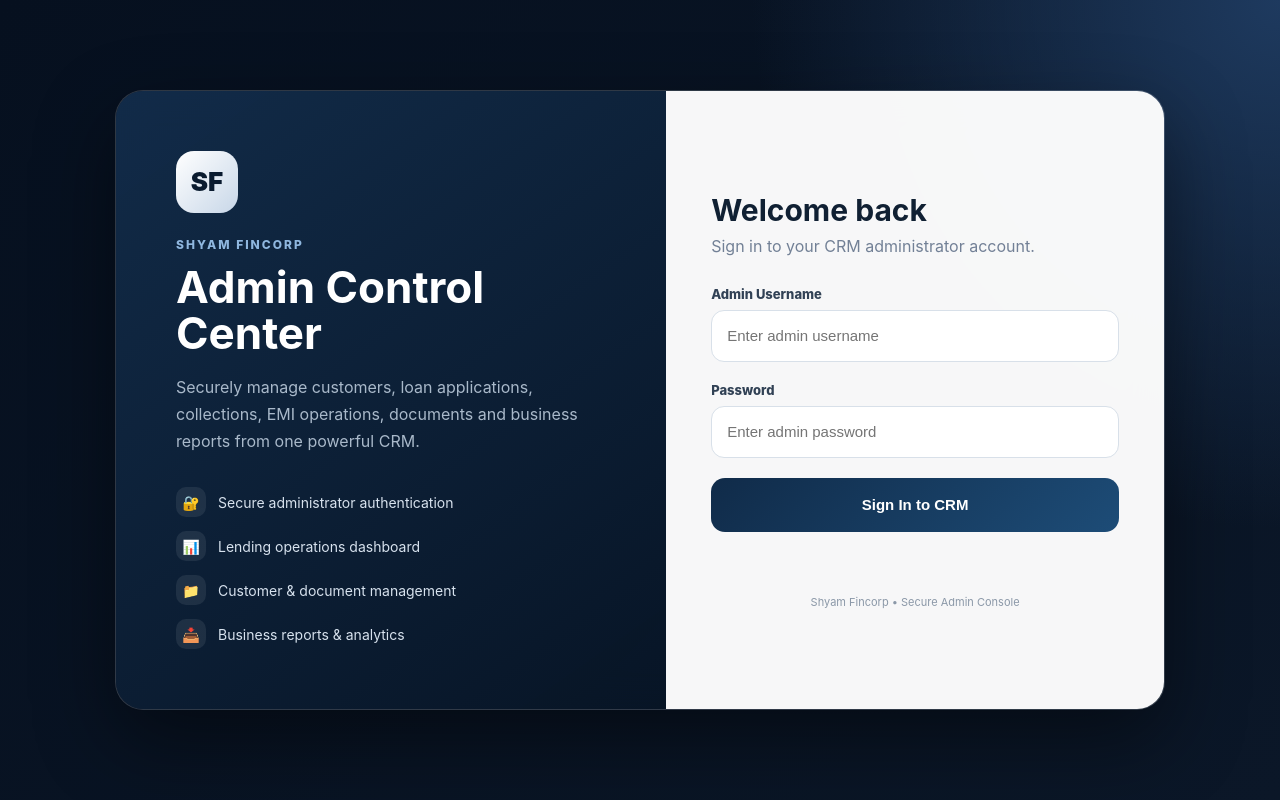
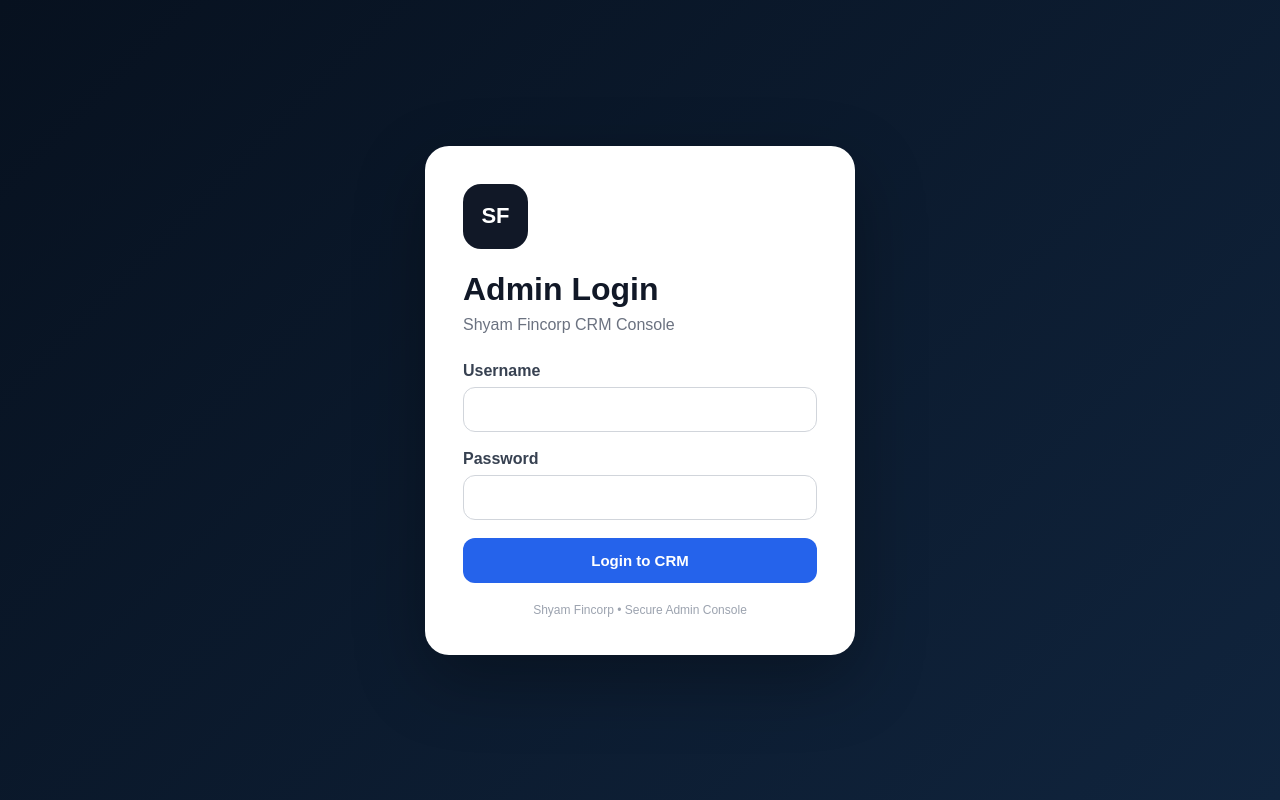
Before and after one commit to Vk91272/Shyam-Fincorp, a website: page crm-login.html in a window 1280 px wide. Drawn offline with Linux system fonts and the light colour scheme.

Commit message:
Update layout and styles in crm-login.html
Refactor CRM login page layout and styles for improved design and functionality.

```diff
--- a/crm-login.html
+++ b/crm-login.html
@@ -10,415 +10,287 @@
     content="width=device-width, initial-scale=1.0"
   >
 
-  <title>Shyam Fincorp | Admin Login</title>
+  <title>
+    Shyam Fincorp | Admin Login
+  </title>
+
 
   <style>
 
     * {
       box-sizing: border-box;
-      margin: 0;
-      padding: 0;
     }
 
+
     body {
+
+      margin: 0;
+
       min-height: 100vh;
+
+      display: flex;
+
+      align-items: center;
+
+      justify-content: center;
+
       font-family:
-        Inter,
         Arial,
+        Helvetica,
         sans-serif;
 
       background:
-        radial-gradient(
-          circle at top right,
-          #1e3a5f,
-          transparent 35%
-        ),
         linear-gradient(
           135deg,
-          #06101f,
-          #0b1728
+          #07111f,
+          #10243d
         );
 
-      display: flex;
-      align-items: center;
-      justify-content: center;
+      padding: 20px;
 
-      color: #ffffff;
-
-      padding: 20px;
     }
 
-    .login-wrapper {
+
+    .login-container {
+
       width: 100%;
-      max-width: 1050px;
 
-      display: grid;
-      grid-template-columns:
-        1.05fr
-        0.95fr;
+      max-width: 430px;
 
-      border-radius: 28px;
+    }
 
-      overflow: hidden;
 
-      background:
-        rgba(255,255,255,0.05);
+    .login-card {
 
-      border:
-        1px solid
-        rgba(255,255,255,0.12);
+      background: #fff;
+
+      border-radius: 24px;
+
+      padding: 38px;
 
       box-shadow:
-        0 30px 80px
-        rgba(0,0,0,0.45);
+        0 25px 70px
+        rgba(0,0,0,0.30);
 
-      backdrop-filter:
-        blur(18px);
     }
 
-    .login-brand {
-      padding: 60px;
-
-      background:
-        linear-gradient(
-          145deg,
-          rgba(18,45,76,0.9),
-          rgba(7,20,37,0.95)
-        );
-
-      display: flex;
-      flex-direction: column;
-      justify-content: center;
-    }
 
     .logo {
-      width: 62px;
-      height: 62px;
+
+      width: 65px;
+
+      height: 65px;
 
       border-radius: 18px;
 
       display: flex;
+
       align-items: center;
+
       justify-content: center;
 
-      background:
-        linear-gradient(
-          135deg,
-          #ffffff,
-          #c8d7e8
-        );
+      background: #111827;
 
-      color: #0a1b2f;
+      color: white;
 
-      font-size: 26px;
-      font-weight: 900;
+      font-size: 22px;
 
-      margin-bottom: 24px;
+      font-weight: 800;
+
+      margin-bottom: 22px;
+
     }
 
-    .eyebrow {
-      color: #8fb7df;
 
-      font-size: 12px;
-      font-weight: 800;
+    h1 {
 
-      letter-spacing: 2px;
+      margin: 0 0 8px;
 
-      margin-bottom: 12px;
+      color: #111827;
+
     }
 
-    .login-brand h1 {
-      font-size: 44px;
-      line-height: 1.05;
+
+    .subtitle {
+
+      margin: 0 0 28px;
+
+      color: #6b7280;
+
+    }
+
+
+    .form-group {
 
       margin-bottom: 18px;
+
     }
 
-    .login-brand p {
-      color: #a9b9ca;
 
-      font-size: 16px;
+    label {
 
-      line-height: 1.7;
+      display: block;
 
-      max-width: 470px;
+      margin-bottom: 7px;
+
+      font-weight: 600;
+
+      color: #374151;
+
     }
 
-    .security-list {
-      margin-top: 32px;
 
-      display: grid;
+    input {
 
-      gap: 14px;
+      width: 100%;
+
+      padding: 13px 14px;
+
+      border: 1px solid #d1d5db;
+
+      border-radius: 12px;
+
+      outline: none;
+
+      font-size: 15px;
+
     }
 
-    .security-item {
-      display: flex;
-      align-items: center;
 
-      gap: 12px;
+    input:focus {
 
-      color: #d7e2ee;
+      border-color: #2563eb;
 
-      font-size: 14px;
+      box-shadow:
+        0 0 0 3px
+        rgba(37,99,235,0.10);
+
     }
 
-    .security-item span {
-      width: 30px;
-      height: 30px;
+
+    button {
+
+      width: 100%;
+
+      border: none;
+
+      border-radius: 12px;
+
+      padding: 14px;
+
+      background: #2563eb;
+
+      color: white;
+
+      font-size: 15px;
+
+      font-weight: 700;
+
+      cursor: pointer;
+
+    }
+
+
+    button:hover {
+
+      opacity: 0.92;
+
+    }
+
+
+    button:disabled {
+
+      opacity: 0.6;
+
+      cursor: not-allowed;
+
+    }
+
+
+    .error {
+
+      margin-top: 15px;
+
+      padding: 12px;
 
       border-radius: 10px;
 
-      display: flex;
-      align-items: center;
-      justify-content: center;
+      background: #fee2e2;
 
-      background:
-        rgba(255,255,255,0.08);
+      color: #991b1b;
+
+      display: none;
+
+      font-size: 14px;
+
     }
 
-    .login-card {
-      padding: 55px 45px;
 
-      background:
-        rgba(255,255,255,0.97);
-
-      color: #102033;
-
-      display: flex;
-      flex-direction: column;
-      justify-content: center;
-    }
-
-    .login-card h2 {
-      font-size: 30px;
-
-      margin-bottom: 8px;
-    }
-
-    .login-card > p {
-      color: #728096;
-
-      margin-bottom: 30px;
-    }
-
-    .field {
-      margin-bottom: 20px;
-    }
-
-    .field label {
-      display: block;
-
-      font-size: 13px;
-
-      font-weight: 800;
-
-      margin-bottom: 8px;
-
-      color: #314155;
-    }
-
-    .field input {
-      width: 100%;
-
-      height: 52px;
-
-      border-radius: 13px;
-
-      border:
-        1px solid
-        #d8e0e9;
-
-      padding:
-        0 15px;
-
-      font-size: 15px;
-
-      outline: none;
-
-      transition:
-        0.2s;
-    }
-
-    .field input:focus {
-      border-color:
-        #315b85;
-
-      box-shadow:
-        0 0 0 4px
-        rgba(49,91,133,0.1);
-    }
-
-    .login-button {
-      width: 100%;
-
-      height: 54px;
-
-      border: none;
-
-      border-radius: 14px;
-
-      background:
-        linear-gradient(
-          135deg,
-          #102b49,
-          #1d4c77
-        );
-
-      color: #ffffff;
-
-      font-size: 15px;
-
-      font-weight: 800;
-
-      cursor: pointer;
-
-      transition:
-        0.2s;
-    }
-
-    .login-button:hover {
-      transform:
-        translateY(-1px);
-
-      box-shadow:
-        0 12px 25px
-        rgba(16,43,73,0.25);
-    }
-
-    .login-button:disabled {
-      opacity: 0.65;
-
-      cursor:
-        not-allowed;
-    }
-
-    .login-message {
-      min-height: 22px;
-
-      margin-top: 16px;
-
-      font-size: 13px;
-
-      text-align: center;
-    }
-
-    .error {
-      color: #c0392b;
-    }
-
-    .success {
-      color: #16845b;
-    }
-
-    .footer-note {
-      margin-top: 25px;
-
-      color: #8b98a8;
+    .footer {
 
       text-align: center;
 
-      font-size: 11px;
+      margin-top: 20px;
+
+      color: #9ca3af;
+
+      font-size: 12px;
+
     }
 
-    @media(max-width: 800px) {
 
-      .login-wrapper {
-        grid-template-columns:
-          1fr;
+    @media (
+      max-width: 500px
+    ) {
+
+      .login-card {
+
+        padding: 28px 22px;
+
       }
 
-      .login-brand {
-        padding: 35px;
-      }
-
-      .login-brand h1 {
-        font-size: 34px;
-      }
-
-      .login-card {
-        padding: 35px 25px;
-      }
     }
 
   </style>
 
 </head>
 
+
 <body>
 
-  <div class="login-wrapper">
 
-    <section class="login-brand">
+<div class="login-container">
+
+  <div class="login-card">
+
 
     <div class="logo">
       SF
     </div>
 
-      <div class="eyebrow">
-        SHYAM FINCORP
-      </div>
 
     <h1>
-        Admin Control Center
+      Admin Login
     </h1>
 
-      <p>
-        Securely manage customers, loan applications,
-        collections, EMI operations, documents and
-        business reports from one powerful CRM.
-      </p>
 
-      <div class="security-list">
-
-        <div class="security-item">
-          <span>🔐</span>
-          Secure administrator authentication
-        </div>
-
-        <div class="security-item">
-          <span>📊</span>
-          Lending operations dashboard
-        </div>
-
-        <div class="security-item">
-          <span>📁</span>
-          Customer & document management
-        </div>
-
-        <div class="security-item">
-          <span>📥</span>
-          Business reports & analytics
-        </div>
-
-      </div>
-
-    </section>
-
-
-    <section class="login-card">
-
-      <h2>
-        Welcome back
-      </h2>
-
-      <p>
-        Sign in to your CRM administrator account.
+    <p class="subtitle">
+      Shyam Fincorp CRM Console
     </p>
 
 
-      <form id="adminLoginForm">
+    <form id="loginForm">
 
-        <div class="field">
+
+      <div class="form-group">
 
         <label>
-            Admin Username
+          Username
         </label>
 
         <input
-            id="adminUsername"
           type="text"
-            placeholder="Enter admin username"
+          id="username"
           autocomplete="username"
           required
         >
@@ -426,16 +298,15 @@
       </div>
 
 
-        <div class="field">
+      <div class="form-group">
 
         <label>
           Password
         </label>
 
         <input
-            id="adminPassword"
           type="password"
-            placeholder="Enter admin password"
+          id="password"
           autocomplete="current-password"
           required
         >
@@ -444,26 +315,28 @@
 
 
       <button
+        type="submit"
         id="loginButton"
-          class="login-button"
-          type="submit"
       >
-          Sign In to CRM
+        Login to CRM
       </button>
 
+
       <div
-          id="loginMessage"
-          class="login-message"
+        class="error"
+        id="loginError"
       ></div>
+
 
     </form>
 
 
-      <div class="footer-note">
+    <div class="footer">
       Shyam Fincorp • Secure Admin Console
     </div>
 
-    </section>
+
+  </div>
 
 </div>
 
@@ -473,71 +346,76 @@
 const API_BASE =
   "https://shyam-fincorp.onrender.com";
 
+
 const TOKEN_KEY =
   "shyam_admin_token";
+
 
 const USER_KEY =
   "shyam_admin_user";
 
 
-    if (
+/* Existing login check */
+
+const existingToken =
   localStorage.getItem(
     TOKEN_KEY
-      )
-    ) {
+  );
+
+
+if (existingToken) {
 
   window.location.href =
     "crm.html";
 }
 
 
-    document
-      .getElementById(
-        "adminLoginForm"
-      )
-      .addEventListener(
+/* Login */
+
+const form =
+  document.getElementById(
+    "loginForm"
+  );
+
+
+form.addEventListener(
   "submit",
-        async (event) => {
+  async function(event) {
 
     event.preventDefault();
 
+
     const username =
-            document
-              .getElementById(
-                "adminUsername"
-              )
-              .value
-              .trim();
+      document.getElementById(
+        "username"
+      ).value.trim();
+
 
     const password =
-            document
-              .getElementById(
-                "adminPassword"
-              )
-              .value;
+      document.getElementById(
+        "password"
+      ).value;
+
 
     const button =
-            document
-              .getElementById(
+      document.getElementById(
         "loginButton"
       );
 
-          const message =
-            document
-              .getElementById(
-                "loginMessage"
+
+    const errorBox =
+      document.getElementById(
+        "loginError"
       );
 
 
-          message.textContent =
-            "";
-
-          message.className =
-            "login-message";
+    errorBox.style.display =
+      "none";
 
 
     button.disabled =
       true;
+
 
     button.textContent =
       "Signing in...";
@@ -556,7 +434,8 @@
                 "application/json"
             },
 
-                  body: JSON.stringify({
+            body:
+              JSON.stringify({
                 username,
                 password
               })
@@ -572,7 +451,7 @@
 
         throw new Error(
           data.error ||
-                "Invalid login"
+          "Login failed"
         );
       }
 
@@ -580,7 +459,7 @@
       if (!data.token) {
 
         throw new Error(
-                "Authentication token missing"
+          "Server did not return login token"
         );
       }
 
@@ -590,47 +469,33 @@
         data.token
       );
 
+
       localStorage.setItem(
         USER_KEY,
         username
       );
 
 
-            message.textContent =
-              "Login successful. Opening CRM...";
-
-            message.classList.add(
-              "success"
-            );
-
-
-            setTimeout(
-              () => {
-
       window.location.href =
         "crm.html";
-
-              },
-              500
-            );
 
 
     } catch (error) {
 
-            message.textContent =
+      errorBox.textContent =
         error.message;
 
-            message.classList.add(
-              "error"
-            );
 
-          } finally {
+      errorBox.style.display =
+        "block";
+
 
       button.disabled =
         false;
 
+
       button.textContent =
-              "Sign In to CRM";
+        "Login to CRM";
     }
 
   }
@@ -638,6 +503,7 @@
 
 </script>
 
+
 </body>
 
 </html>
```
Lines whose indentation alone changed are shown as unchanged.
